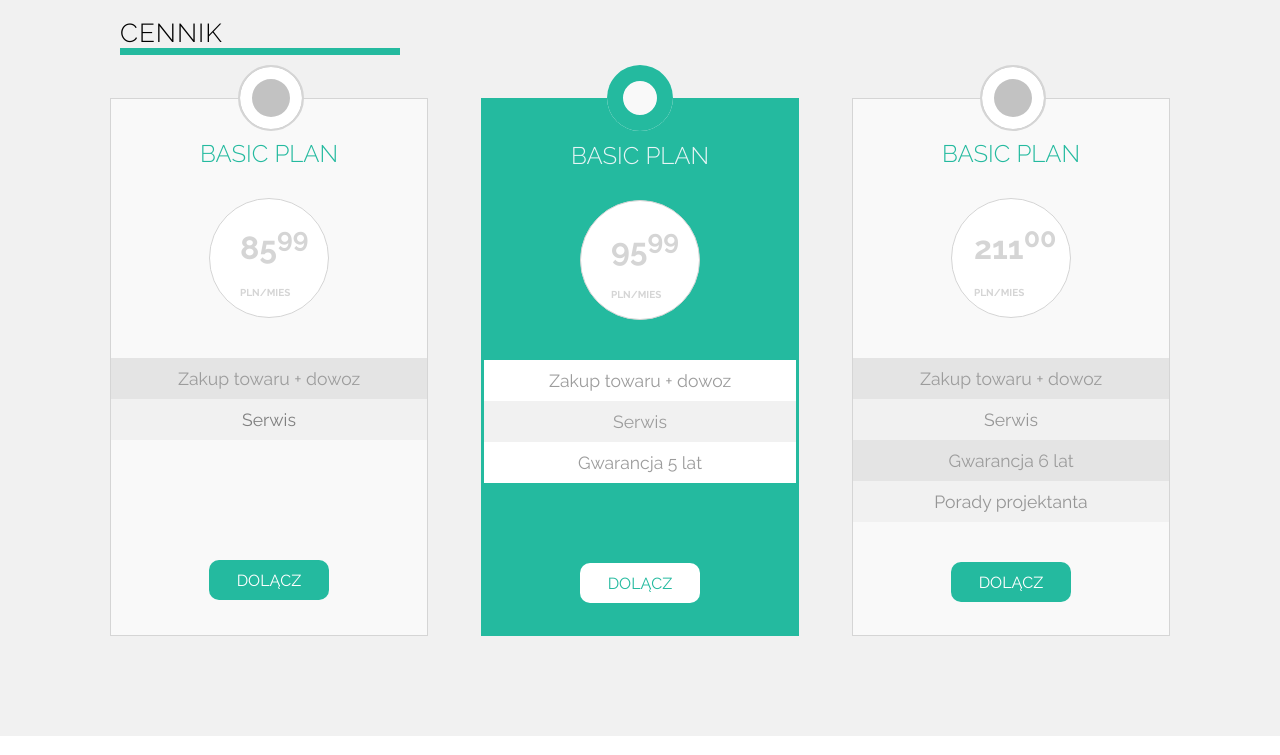
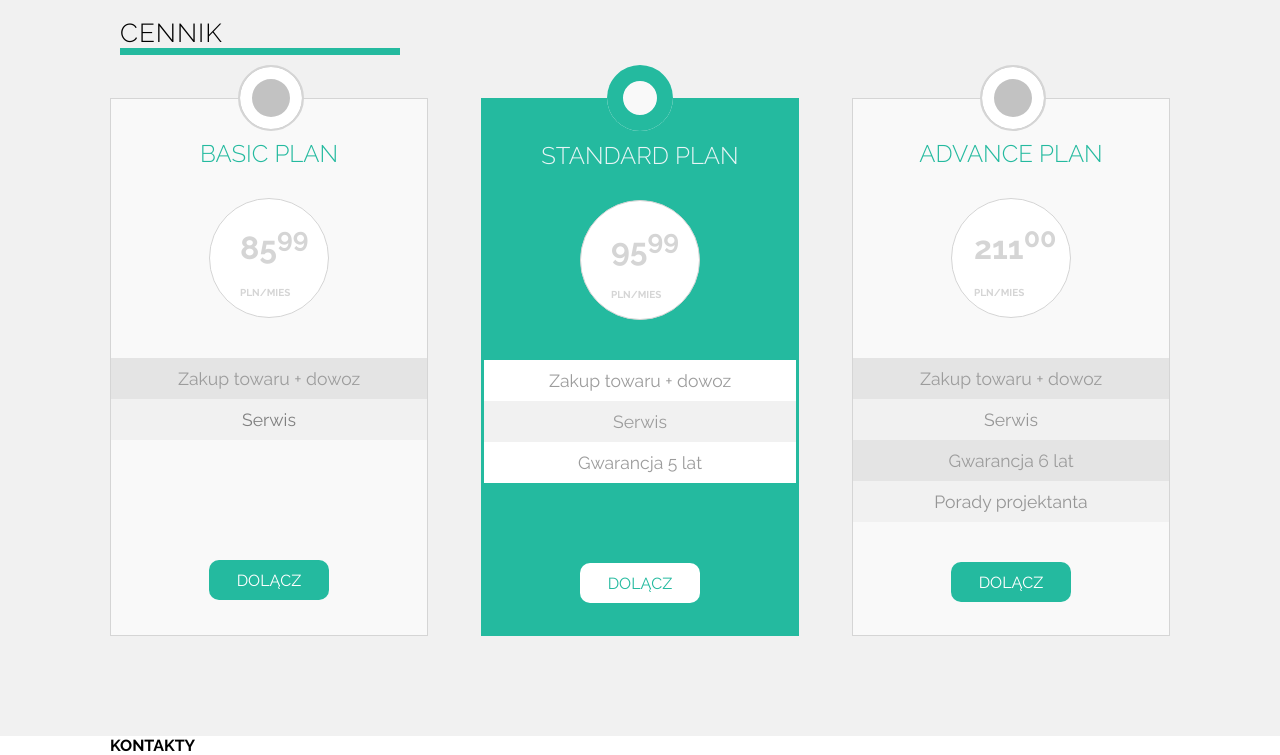
Before and after one commit to Votex874/SitOnChair, a plain HTML site: page index.html in a window 1280 px wide. Shown: the part 684-1439 px from the top of the page. Drawn offline with Linux system fonts and the light colour scheme.

Commit message:
tworzenie sekcji 4

```diff
--- a/css/style.css
+++ b/css/style.css
@@ -68,7 +68,6 @@ header
 ul
 {
     display: flex;
-
 }
 
 .container_header > ul > li
@@ -81,6 +80,7 @@ ul
     font-weight: 200;
     letter-spacing: 1px;
 }
+
 .text_on_green
 {
     font-weight: bold;
@@ -89,9 +89,7 @@ ul
 
 .list_item_hover:hover ul
 {
-
     display: block;
-
 }
 
 .list_item_hover_dropdown
@@ -117,11 +115,13 @@ li ul li
     line-height: 25px;
     font-size: 0.8rem;
 }
+
 .section1
 {
     background: linear-gradient(#FFFFFF, #c5c4c9);
     display: flex;
 }
+
 .section1_box
 {
     width: 1060px;
@@ -178,7 +178,6 @@ li ul li
     transform: rotate(90deg);
     bottom: 150px;
     left: -20px;
-
 }
 .section1_box_text
 {
@@ -193,8 +192,6 @@ li ul li
     transform: rotate(270deg);
     bottom: 100px;
     right: 10px;
-
-
 }
 .V_link2 a
 {
@@ -405,7 +402,6 @@ li ul li
     padding: 10px;
     color: #7F7F7F;
     font-size: 1.1rem;
-
 }
 
 .section3_box_optiona1 > button
@@ -418,7 +414,6 @@ li ul li
     margin-bottom: 30px;
     cursor: pointer;
     margin-top: 120px;
-
 }
 
 
@@ -490,7 +485,6 @@ li ul li
     margin-bottom: 30px;
     cursor: pointer;
     margin-top: 80px;
-
 }
 
 .section3_box_optiona3
@@ -501,7 +495,6 @@ li ul li
     align-items: center;
     border: 1px solid #D5D5D5;
     width: 30%;
-
 }
 
 .section3_box_optiona3 > h4
@@ -567,7 +560,6 @@ li ul li
     padding: 10px;
     color: #969696;
     font-size: 1.1rem;
-
 }
 
 .section3_box_optiona3 > button
@@ -580,9 +572,7 @@ li ul li
     margin-top: 40px;
     margin-bottom: 30px;
     cursor: pointer;
-
 }
-
 
 .amout
 {
@@ -626,12 +616,20 @@ li ul li
 
 .circle:nth-of-type(3)
 {
-
     top: -33px;
     left: 870px;
 }
 
+.section4
+{
+    background-color: #FFFFFF;
+}
 
+.section4_box
+{
+    margin: 0 auto;
+    width: 1060px;
+}
 
 
 
--- a/index.html
+++ b/index.html
@@ -72,7 +72,7 @@
                     <button type="button">DOLĄCZ</button>
                 </div>
                 <div class="section3_box_optiona2">
-                    <h4>BASIC PLAN</h4>
+                    <h4>STANDARD PLAN</h4>
                     <div>95<sup>99</sup/><br /><span class="amout">PLN/MIES</span></div>
                     <p>Zakup towaru + dowoz</p>
                     <p>Serwis</p>
@@ -80,7 +80,7 @@
                     <button type="button">DOLĄCZ</button>
                 </div>
                 <div class="section3_box_optiona3">
-                    <h4>BASIC PLAN</h4>
+                    <h4>ADVANCE PLAN</h4>
                     <div>211<sup>00</sup/><br /><span class="amout">PLN/MIES</span></div>
                     <p>Zakup towaru + dowoz</p>
                     <p>Serwis</p>
@@ -90,7 +90,22 @@
                 </div>
             </div>
         </section>
-        <section></section>
+        <section class="section4">
+            <div class="section4_box">
+                <div class="section3_box_container1">
+                    <h4>KONTAKTY</h4>
+                    <form>
+                        <p>
+                            <label>
+                            </label>
+                        </p>
+                    </form>
+                </div>
+                <div class="section3_box_container2">
+
+                </div>
+            </div>
+        </section>
     </main>
     <footer>
 
```
